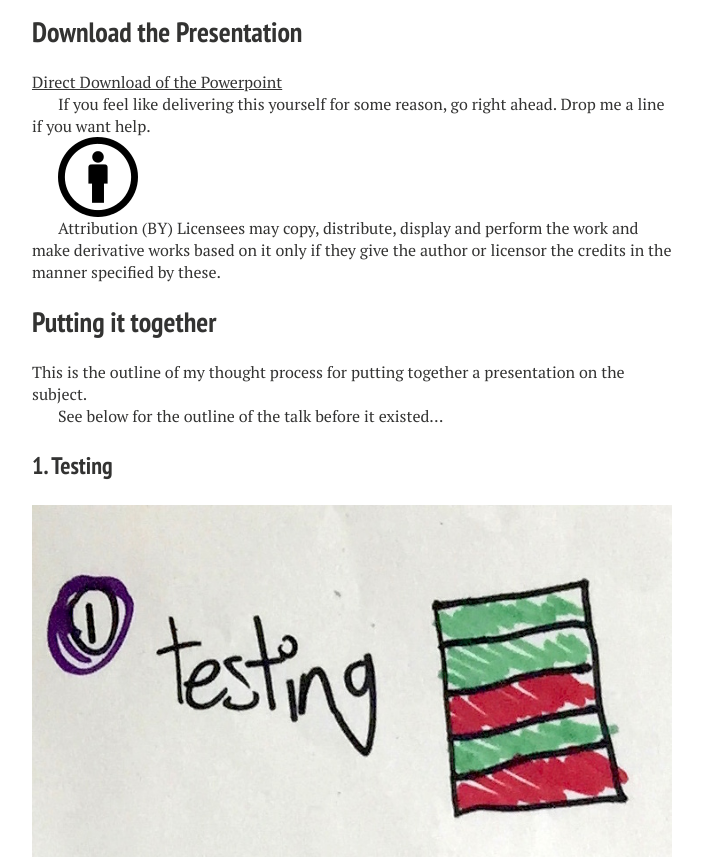
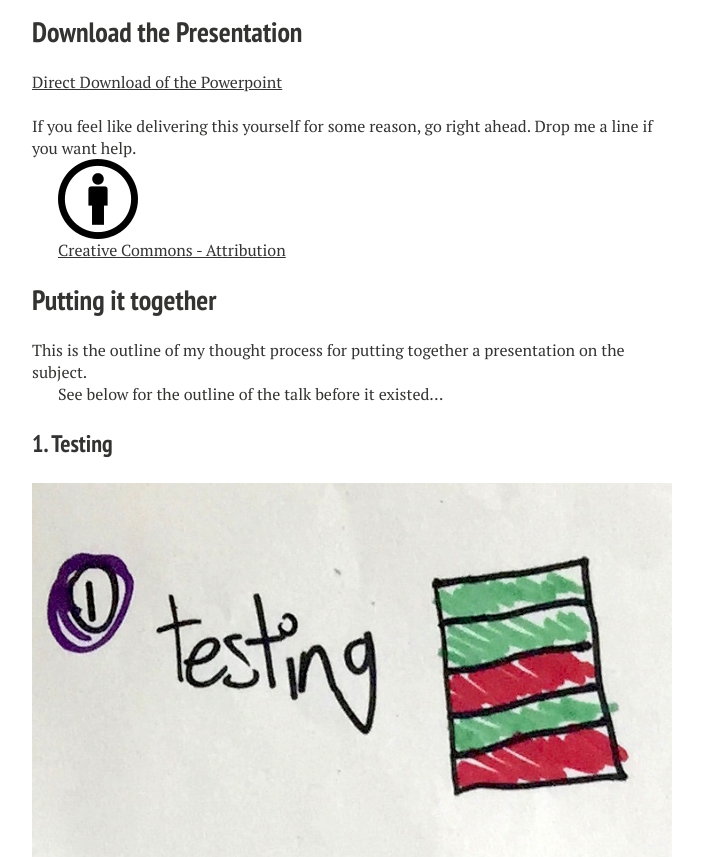
Before and after one commit to Rory80Hz/rory80hz.github.io, a Jekyll site: the page built from _posts/2015-06-29-an-introduction-to-testing.md, in a window 1280 px wide and 900 px high, scrolled down 1049 px, cut to the strip 43-900 px from the top of the window. Shown: the whole strip, without its empty margins (288-991 px from the left). Built offline with Jekyll 4.4.1, drawn with Linux system fonts in a browser that asks for light colours; nearby versions of some CDN libraries; comment, search, counter and statistics services are not loaded.

Commit message:
Update licence bit

```diff
--- a/_posts/2015-06-29-an-introduction-to-testing.md
+++ b/_posts/2015-06-29-an-introduction-to-testing.md
@@ -18,12 +18,12 @@ So, i've recently been asked to talk to some trainee software engineers about te
 
 ## Download the Presentation
 [Direct Download of the Powerpoint](https://www.dropbox.com/s/jpl4wlvh8t0u4ph/testing-intro.pptx?dl=0)
-
+<br/><br/>
 If you feel like delivering this yourself for some reason, go right ahead. Drop me a line if you want help.
 
 ![Creative Comons - Attribution](../images/cc-attribution.png)
 
-Attribution (BY)	Licensees may copy, distribute, display and perform the work and make derivative works based on it only if they give the author or licensor the credits in the manner specified by these.
+[Creative Commons - Attribution](https://creativecommons.org/licenses/by/2.0/uk/)
 
 ## Putting it together
 This is the outline of my thought process for putting together a presentation on the subject.
```
